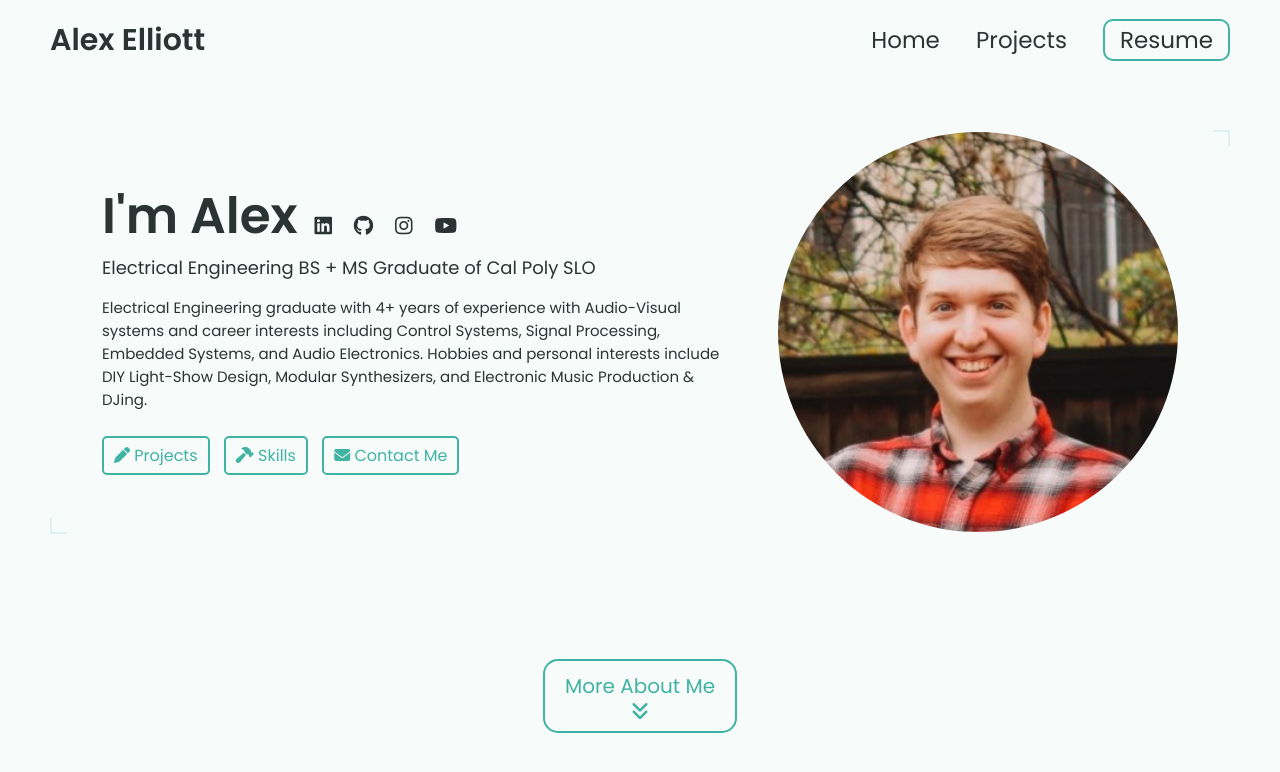
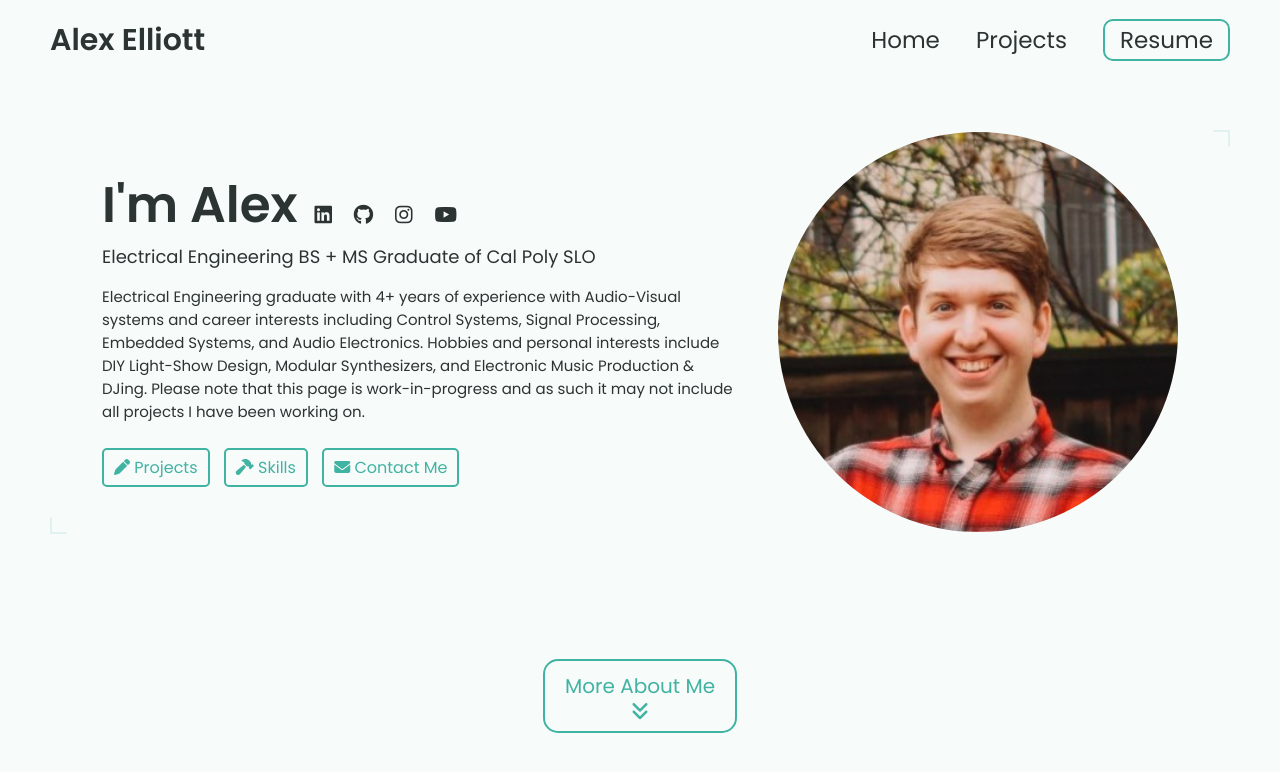
Before and after one commit to AlexanduhHi/alexanduhhi.github.io, a Jekyll site: the page built from index.html, in a window 1280 px wide and 900 px high. Shown: the top 772 px of the window. Built offline with Jekyll 4.4.1, drawn with Linux system fonts in a browser that asks for light colours; part of the change alters nothing that is shown.

Commit message:
Update _config.yml

```diff
--- a/_config.yml
+++ b/_config.yml
@@ -7,7 +7,7 @@
 
 # Main Page Setup
 
-title: Alex Elliott's Portfolio # This is what shows up in the tab of the browser
+title: (WIP) Alex Elliott's Portfolio # This is what shows up in the tab of the browser
 
 
 # Hero Section
@@ -16,6 +16,7 @@ headline: Electrical Engineering BS + MS Graduate of Cal Poly SLO
 description: >- # dont remove this line. this will ignore all new lines until the next section
   Electrical Engineering graduate with 4+ years of experience with Audio-Visual systems and career interests including Control Systems, Signal Processing, Embedded Systems, and Audio Electronics.
   Hobbies and personal interests include DIY Light-Show Design, Modular Synthesizers, and Electronic Music Production & DJing.
+  Please note that this page is work-in-progress and as such it may not include all projects I have been working on.
 
 
 # Place your profile image in /assets/images/profile-image/folder and edit the file name
```
